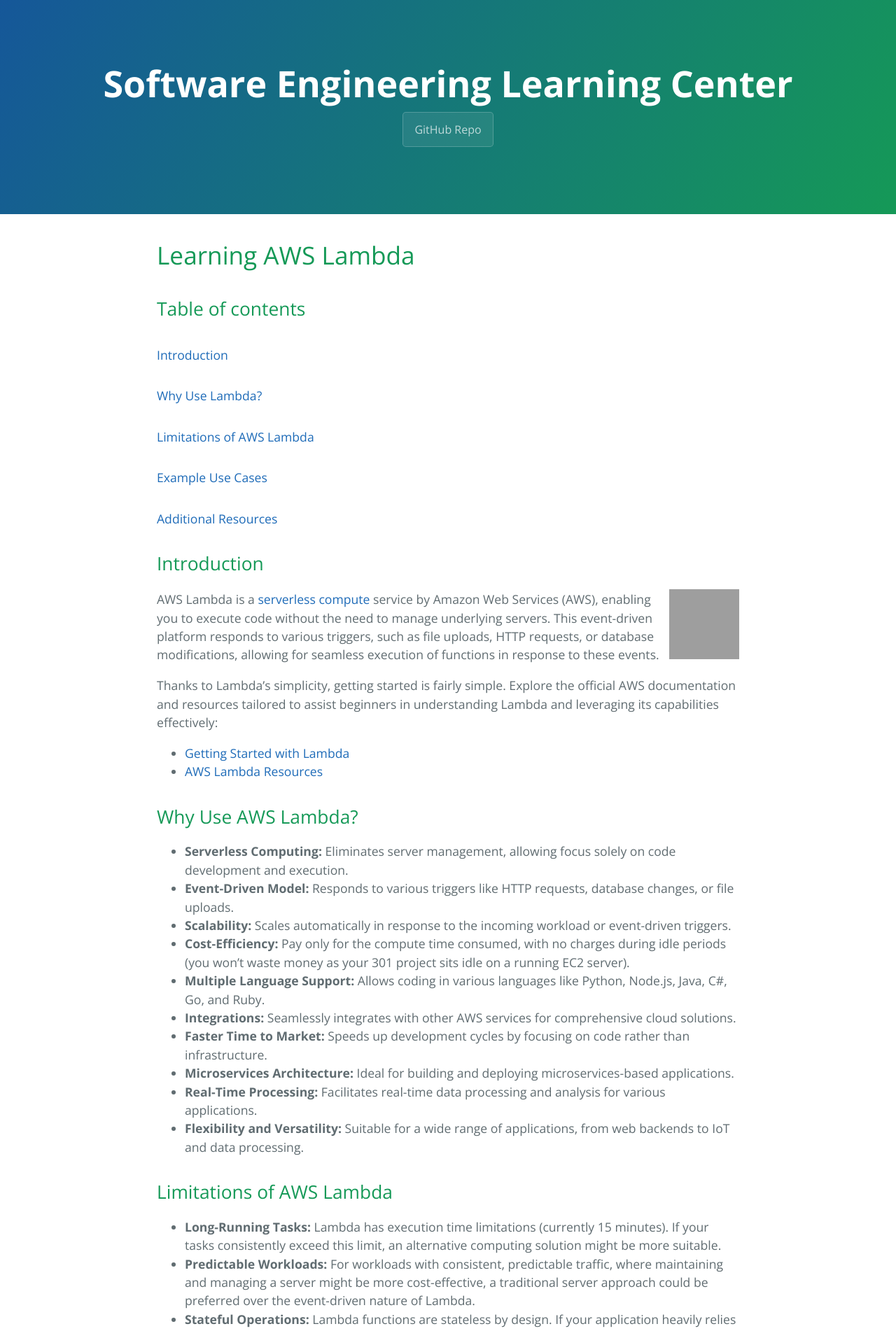
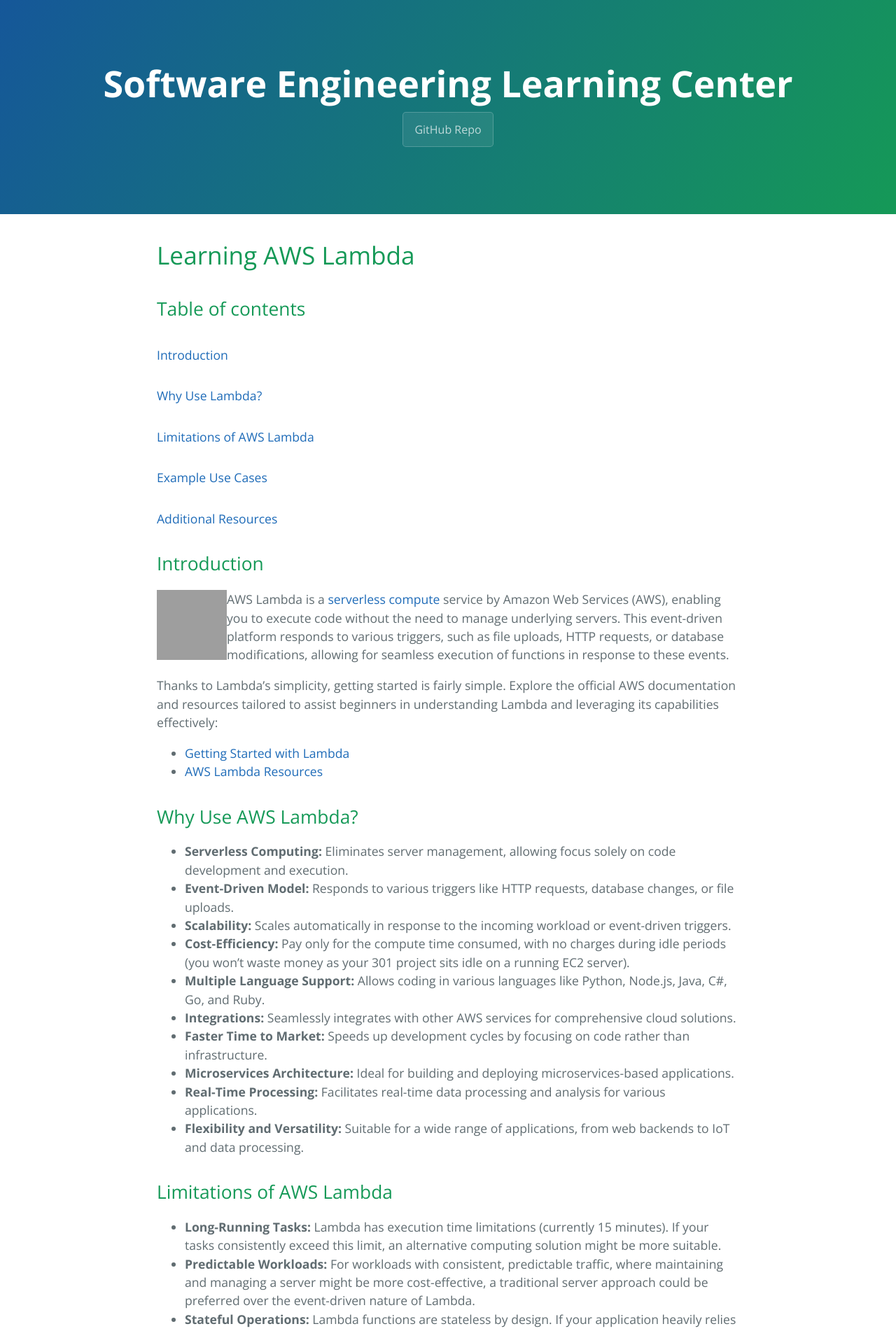
Before and after one commit to learning-software-engineering/learning-software-engineering.github.io, a Jekyll site: the page built from Topics/Tech_Stacks/Lambda.md, in a window 1280 px wide. Shown: the top 1902 px of the page at 70% size. Built offline with Jekyll 4.4.1, drawn with Linux system fonts in a browser that asks for light colours; our own code applies the rules of GitHub Pages for plain Markdown files; grey boxes are pictures that could not be loaded.

Commit message:
Updated the lambda image to work

```diff
--- a/Topics/Tech_Stacks/Lambda.md
+++ b/Topics/Tech_Stacks/Lambda.md
@@ -8,10 +8,7 @@
 #### [Example Use Cases](#example-use-cases-1)
 #### [Additional Resources](#Additional-Resources-1)
 ## Introduction
-
-<div style="float: right; margin-left: 10px;">
-  <img src="https://miro.medium.com/v2/resize:fit:506/1*VKfs2PGyMm5FZfJD72kYCw.png" width="100" height="100">
-</div>
+<img src="https://miro.medium.com/v2/resize:fit:506/1*VKfs2PGyMm5FZfJD72kYCw.png" width="100" height="100" align="left">
 
 AWS Lambda is a [serverless compute](https://en.wikipedia.org/wiki/Serverless_computing) service by Amazon Web Services (AWS), enabling you to execute code without the need to manage underlying servers. This event-driven platform responds to various triggers, such as file uploads, HTTP requests, or database modifications, allowing for seamless execution of functions in response to these events.
 
```
